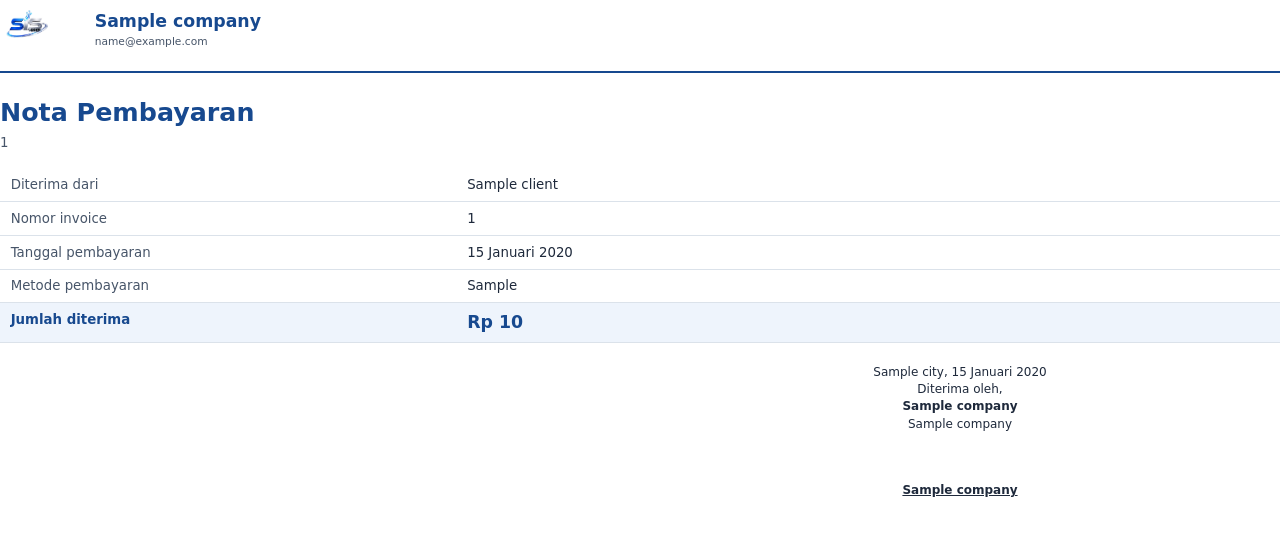
After one commit to sityoy/siscom, a Laravel app: template resources/views/payments/receipt.blade.php in a window 1280 px wide. The commit adds this page. Shown: the top 536 px of the page. Run offline with Laravel 12, Linux system fonts and the light colour scheme; the template is opened without the code that fills it: most values are stand-ins (such as "Sample title", 1, 10 or a date in 2020); some libraries are stand-ins or nearby versions.

Commit message:
Pisahkan nota pembayaran dan pilihan tanda tangan invoice

```diff
--- a/resources/views/admin/payments/index.blade.php
+++ b/resources/views/admin/payments/index.blade.php
@@ -193,6 +193,11 @@
 
                             <td class="text-center">
 
+                                <a href="{{ route('payments.receipt', $payment) }}"
+                                   class="btn btn-outline-primary btn-sm">
+                                    <i class="fas fa-file-pdf mr-1" aria-hidden="true"></i> Unduh Nota
+                                </a>
+
                                 <a href="{{ route('payments.edit', $payment->id) }}"
                                    class="btn btn-warning btn-sm">
 
--- /dev/null
+++ b/resources/views/payments/receipt.blade.php
@@ -0,0 +1,82 @@
+<!doctype html>
+<html lang="id">
+<head>
+    <meta charset="utf-8">
+    <title>Nota Pembayaran {{ $receiptNumber }}</title>
+    <style>
+        @page { margin: 26pt; }
+        body { color: #1e293b; font: 10pt/1.45 "DejaVu Sans", sans-serif; margin: 0; }
+        table { width: 100%; border-collapse: collapse; }
+        .letterhead { border-bottom: 2pt solid #17498f; margin-bottom: 16pt; }
+        .letterhead td { padding: 0 0 9pt; vertical-align: middle; }
+        .letterhead .logo { width: 62pt; padding-right: 9pt; }
+        .logo img { max-width: 58pt; max-height: 40pt; }
+        .company { color: #17498f; font-size: 13pt; font-weight: bold; }
+        .contact { color: #475569; font-size: 8pt; overflow-wrap: break-word; }
+        h1 { margin: 0 0 2pt; color: #17498f; font-size: 19pt; }
+        .reference { color: #475569; margin: 0 0 12pt; }
+        .details { table-layout: fixed; }
+        .details th, .details td { padding: 5pt 8pt; border-bottom: 1pt solid #dbe2ea; vertical-align: top; }
+        .details th { width: 34%; color: #475569; font-weight: normal; text-align: left; }
+        .details td { overflow-wrap: break-word; }
+        .total th, .total td { background: #eef4fc; color: #17498f; font-weight: bold; }
+        .total td { font-size: 13pt; }
+        .signature { margin-top: 15pt; table-layout: fixed; page-break-inside: avoid; }
+        .signature td { width: 50%; text-align: center; font-size: 9pt; overflow-wrap: break-word; }
+        .signature-space { height: 37pt; }
+        .signer { font-weight: bold; text-decoration: underline; }
+    </style>
+</head>
+<body>
+@php
+    $invoice = $payment->invoice;
+    $companyName = $company?->legal_name ?: ($company?->company_name ?: 'PT SITYOY IT SOLUTIONS');
+    $paymentDate = \Illuminate\Support\Carbon::parse($payment->payment_date)->locale('id')->translatedFormat('d F Y');
+    $amount = (float) $payment->amount;
+    $formattedAmount = 'Rp '.number_format($amount, floor($amount) === $amount ? 0 : 2, ',', '.');
+    $configuredLogo = $company?->logo ? storage_path('app/public/'.$company->logo) : null;
+    $logoPath = $configuredLogo && is_file($configuredLogo) ? $configuredLogo : public_path('logo/siscombg2.png');
+@endphp
+
+<table class="letterhead">
+    <tr>
+        @if(is_file($logoPath))
+            <td class="logo"><img src="{{ $logoPath }}" alt="Logo penyedia"></td>
+        @endif
+        <td>
+            <div class="company">{{ $companyName }}</div>
+            @if($company?->company_email)
+                <div class="contact">{{ $company->company_email }}</div>
+            @endif
+        </td>
+    </tr>
+</table>
+
+<h1>Nota Pembayaran</h1>
+<p class="reference">{{ $receiptNumber }}</p>
+
+<table class="details">
+    <tr><th scope="row">Diterima dari</th><td>{{ $invoice->client->signatureCompanyName() }}</td></tr>
+    <tr><th scope="row">Nomor invoice</th><td>{{ $invoice->invoice_number }}</td></tr>
+    <tr><th scope="row">Tanggal pembayaran</th><td>{{ $paymentDate }}</td></tr>
+    @if(filled($payment->payment_method))
+        <tr><th scope="row">Metode pembayaran</th><td>{{ $payment->payment_method }}</td></tr>
+    @endif
+    <tr class="total"><th scope="row">Jumlah diterima</th><td>{{ $formattedAmount }}</td></tr>
+</table>
+
+<table class="signature">
+    <tr>
+        <td></td>
+        <td>
+            {{ $company?->city ?: 'Tangerang' }}, {{ $paymentDate }}<br>
+            Diterima oleh,<br>
+            <strong>{{ $company?->director_title ?: 'Direktur' }}</strong><br>
+            {{ $companyName }}
+            <div class="signature-space"></div>
+            <span class="signer">{{ $company?->director_name ?: '(...................................)' }}</span>
+        </td>
+    </tr>
+</table>
+</body>
+</html>
--- a/routes/web.php
+++ b/routes/web.php
@@ -14,6 +14,7 @@ use App\Http\Controllers\Admin\CapitalContributionController;
 use App\Http\Controllers\Admin\AgreementController;
 use App\Http\Controllers\Admin\SchoolRegistrationController;
 use App\Http\Controllers\DashboardRedirectController;
+use App\Http\Controllers\PaymentReceiptController;
 
 Route::get('/portal-sekolah', [\App\Http\Controllers\PortalLoginController::class, 'choose'])
     ->middleware('throttle:30,1')->name('portal-login.choose');
@@ -108,6 +109,9 @@ Route::get(
     'auth',
     'role:super_admin'
 ])->name('payments.export');
+
+Route::get('/admin/payments/{payment}/receipt', [PaymentReceiptController::class, 'admin'])
+    ->middleware(['auth', 'role:super_admin'])->name('payments.receipt');
 
 Route::resource(
     '/admin/payments',
@@ -217,6 +221,9 @@ Route::prefix('client')
             '/payments',
             [App\Http\Controllers\Client\PaymentController::class, 'index']
         )->name('client.payments');
+
+        Route::get('/payments/{payment}/receipt', [PaymentReceiptController::class, 'client'])
+            ->name('client.payments.receipt');
 
         Route::get(
             '/procurement-documents',
```
Also changed, not shown: app/Http/Controllers/Admin/InvoiceController.php (+7 -0 lines), app/Http/Controllers/PaymentReceiptController.php (added, +38 -0 lines), app/Models/Invoice.php (+16 -0 lines), resources/views/admin/invoices/_form.blade.php (+14 -0 lines), resources/views/admin/invoices/pdf.blade.php (+9 -3 lines), resources/views/clients/payments/index.blade.php (+9 -1 lines), tests/Feature/AgreementTest.php (+2 -2 lines), tests/Feature/SystemSmokeTest.php (+76 -5 lines), database/migrations/2026_11_27_000017_add_client_signature_mode_to_invoices.php (added).
